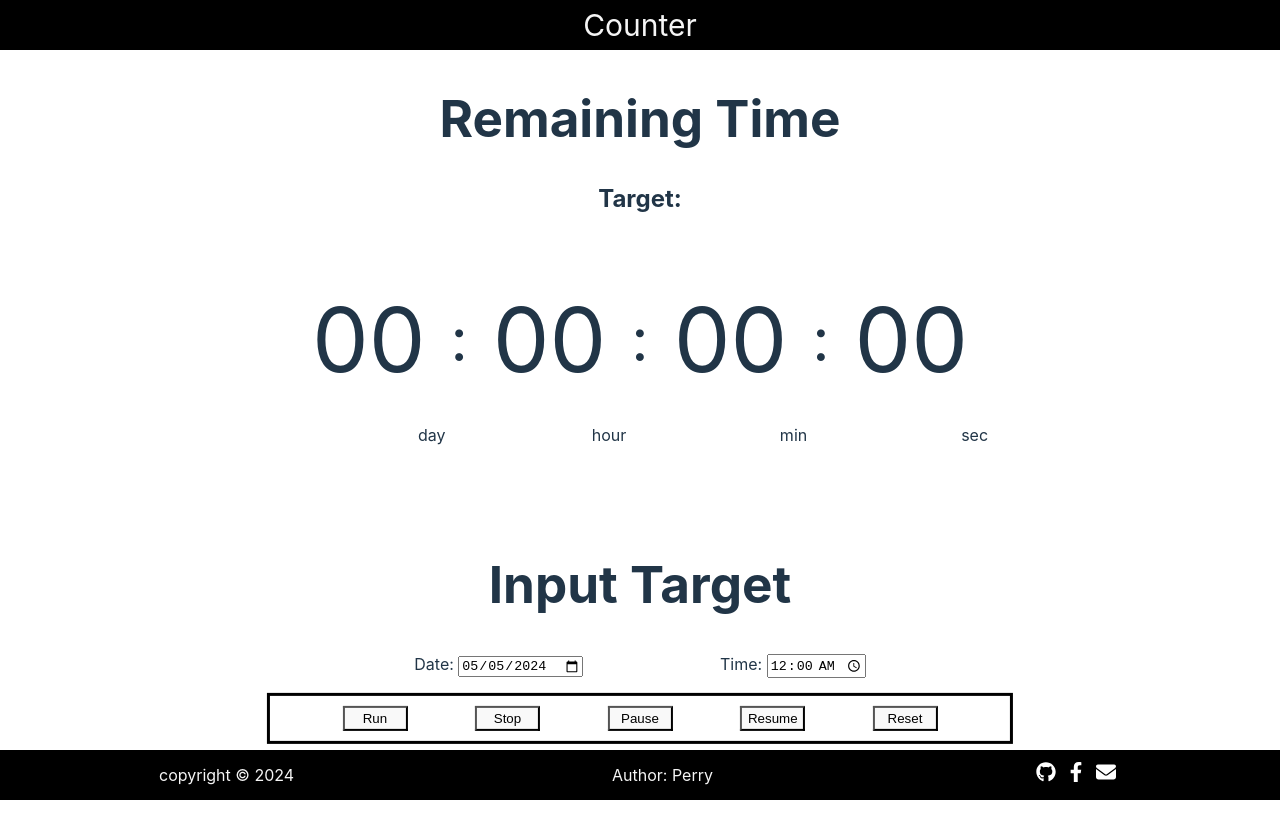
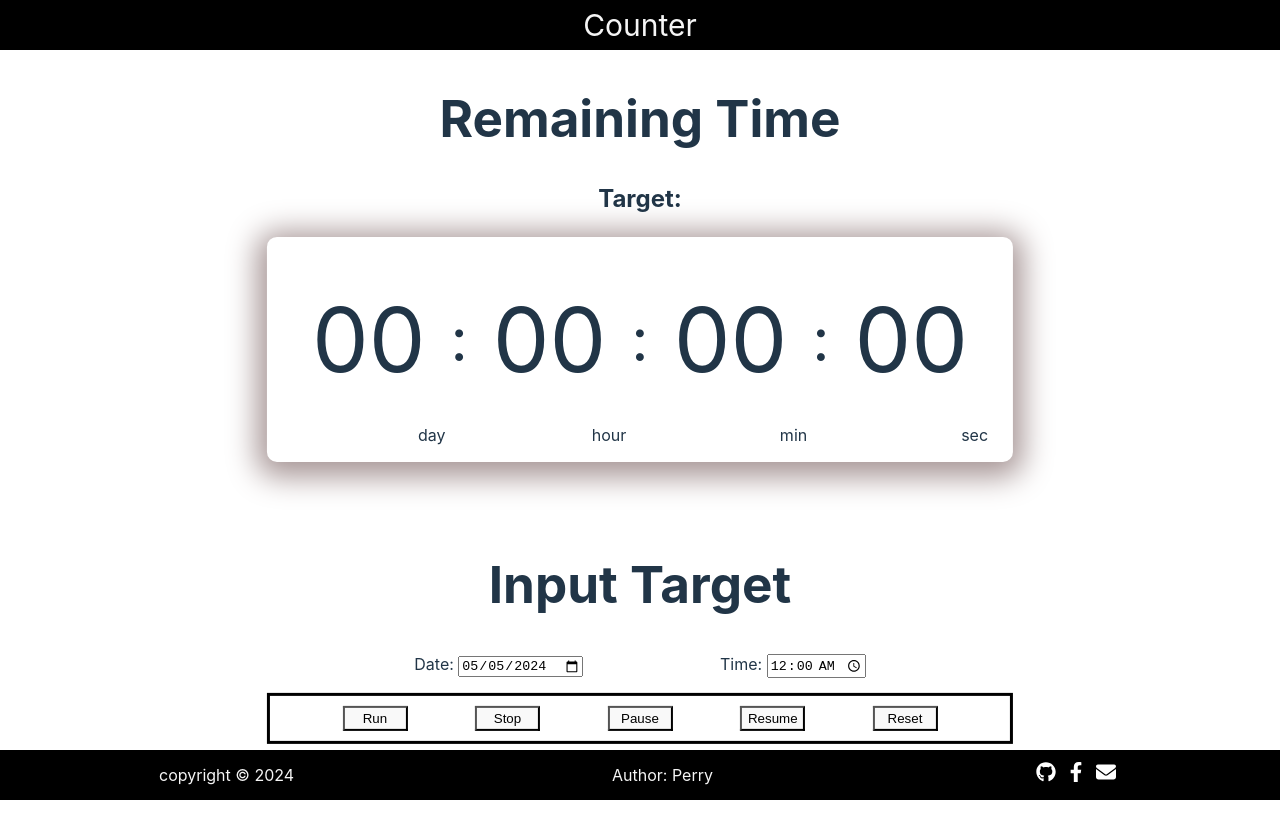
Before and after one commit to voldemort92205/vue_practice, a Vue app in the folder practice3_counter/: page / in a window 1280 px wide. Shown: the top 838 px of the page. Built offline with nearby package versions, Linux system fonts and the light colour scheme.

Commit message:
practice3: counter:
- style: focus on counter
- use current time if users directly click "run"

```diff
--- a/practice3_counter/src/components/Counter.vue
+++ b/practice3_counter/src/components/Counter.vue
@@ -68,6 +68,9 @@ const stopTimer = () => {
 
 const runCounter = (timeStr) => {
   if (!timerIsRunningStatus) {
+    if (target.value == initTarget) {
+      target.value = Date.now()
+    }
     console.log ("Begin counting...");
     getCurrentDate();
     runTimer ();
@@ -161,7 +164,6 @@ const updateTarget = (val) => {
   top: 50%;
   left: 50%;
   transform: translate(-50%, -50%);
-
 }
 
 .counter-table {
@@ -171,10 +173,12 @@ const updateTarget = (val) => {
   margin: 0 auto 40px;
   padding: 20px 20px 40px;
   max-width: 800px;
+
+  box-shadow: 0px 5px 30px 10px rgb(167, 150, 150);
+  border-radius: 10px;
 }
 
-/* temporarily */
 .targetReach {
-  border: solid red;
+  box-shadow: 0px 5px 20px 10px #e5b604;
 }
 </style>
```
